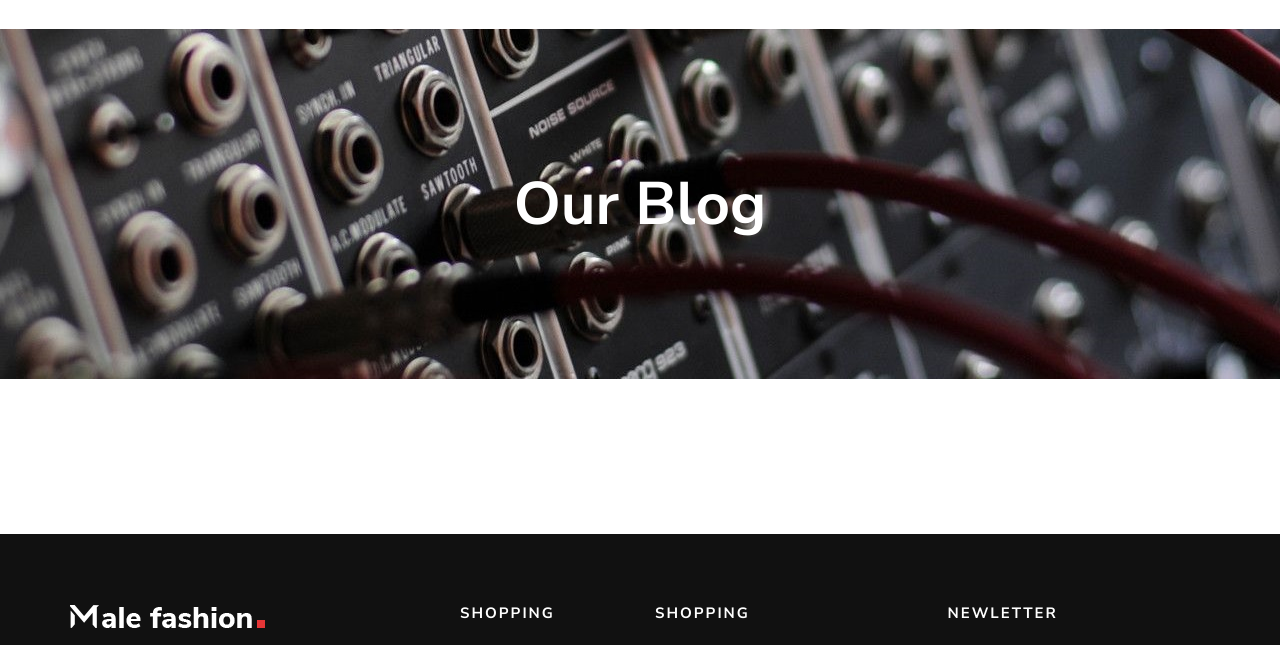
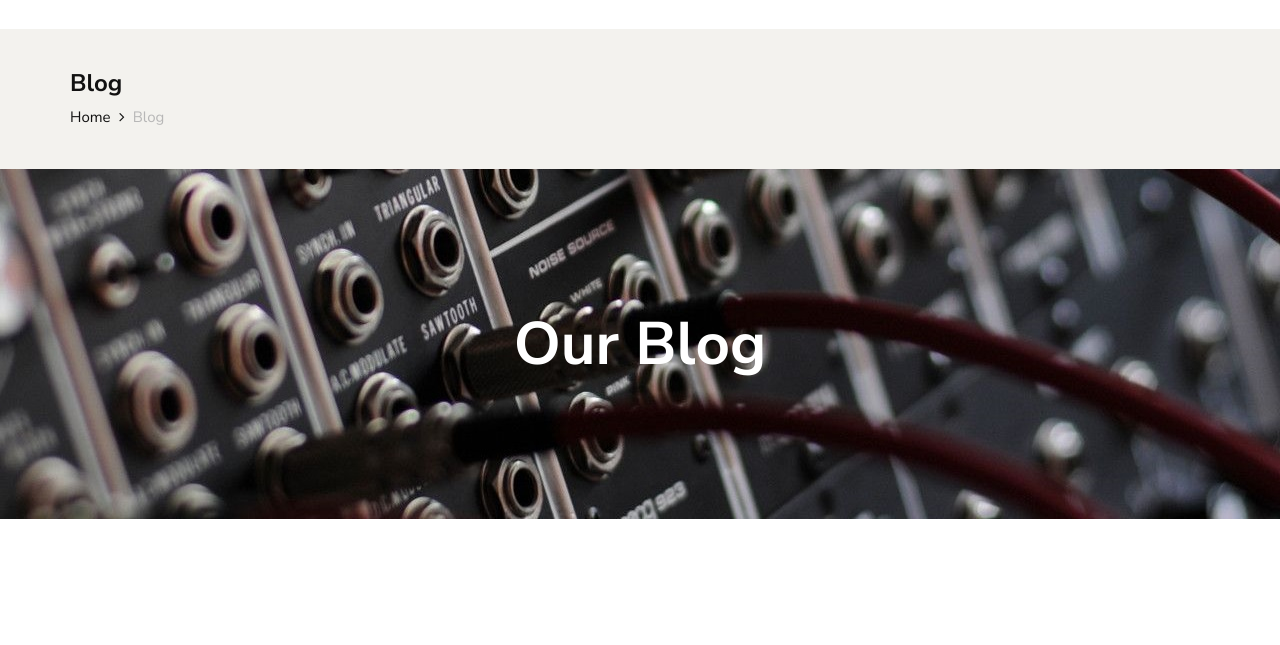
Before and after one commit to danielreyesveas/hemiola, a Django app: page /blog/ in a window 1280 px wide. Shown: the part 628-1273 px from the top of the page. Run offline with Django 3.2, Linux system fonts and the light colour scheme; data that the repository does not hold is empty; parts of the project's set-up code (start-up, migrations or seed data) failed here and were passed over; some libraries are stand-ins or nearby versions.

Commit message:
Blog posts

```diff
--- a/blog/templates/blog/list.html
+++ b/blog/templates/blog/list.html
@@ -3,6 +3,22 @@
 {% load static %}
 
 {% block content %}
+
+<section class="breadcrumb-option">
+	<div class="container">
+		<div class="row">
+			<div class="col-lg-12">
+				<div class="breadcrumb__text">
+					<h4>Blog</h4>
+					<div class="breadcrumb__links">
+						<a href="{% url 'core:home' %}">Home</a>
+						<span>Blog</span>
+					</div>
+				</div>
+			</div>
+		</div>
+	</div>
+</section>
 
 <section class="breadcrumb-blog set-bg" data-setbg="{% static 'img/breadcrumb-bg.jpg' %}">
     <div class="container">
@@ -20,7 +36,7 @@
             {% for post in object_list %}
                 <div class="col-lg-4 col-md-6 col-sm-6">
                     <div class="blog__item">
-                        <div class="blog__item__pic set-bg" data-setbg="{{ post.list_image_url }}"></div>
+                        <a href="{% url 'blog:detail' post.id %}"><div class="blog__item__pic set-bg" data-setbg="{{ post.list_image_url }}"></div></a>
                         <div class="blog__item__text">
                             <span><img src="{% static 'img/icon/calendar.png' %}" alt=""> {{ post.created_at | date:"d F Y"}}</span>
                             <a href="{% url 'blog:detail' post.id %}"><h5>{{ post.title }}</h5></a>
--- a/blog/urls.py
+++ b/blog/urls.py
@@ -4,8 +4,6 @@ from .views import BlogListView, BlogDetailView, by_tag, by_category
 app_name = 'blog'
 
 urlpatterns = [
-    path('', BlogListView.as_view(), name='blog'),
+    path('', BlogListView.as_view(), name='list'),
     path('<int:pk>', BlogDetailView.as_view(), name='detail'),
-    path('tag=<slug:tag>', by_tag, name='by_tag'),
-    path('category=<slug:category>', by_category, name='by_category'),
 ]
--- a/blog/views.py
+++ b/blog/views.py
@@ -10,6 +10,17 @@ from django.views.generic import ListView, DetailView
 class BlogListView(ListView):
     model = Post
     template_name = 'blog/list.html'
+
+    def get_queryset(self):
+        category_pk = self.request.GET.get('category', None)
+        tag_slug = self.request.GET.get('tag', None)
+
+        if category_pk:
+            return Post.objects.filter(category__pk=category_pk).order_by("title")
+        elif tag_slug:
+            return Post.objects.filter(tags__name__in=[tag_slug]).order_by("title")
+
+        return Post.objects.order_by("title")
 
 def blog_list(request):
     posts = Post.objects.all()
--- a/static/css/style.css
+++ b/static/css/style.css
@@ -2976,7 +2976,7 @@ ol {
 
 .blog-hero {
 	background: #f3f2ee;
-	padding-top: 125px;
+	padding-top: 25px;
 	padding-bottom: 190px;
 }
 
--- a/templates/base/navbar.html
+++ b/templates/base/navbar.html
@@ -88,7 +88,7 @@
                     <ul>
                         <li class="{% if request.path == '/' %}active{% endif %}"><a href="{% url 'core:home' %}">Home</a></li>
                         <li class="{% if request.path == '/shop/' %}active{% endif %}"><a href="{% url 'core:shop' %}">Shop</a></li>
-                        <li class="{% if request.path == '/blog/' %}active{% endif %}"><a href="{% url 'blog:blog' %}">Blog</a></li>
+                        <li class="{% if request.path == '/blog/' %}active{% endif %}"><a href="{% url 'blog:list' %}">Blog</a></li>
                         <li class="{% if request.path == '/contact/' %}active{% endif %}"><a href="{% url 'core:contact' %}">Contact</a></li>
                         <li class="{% if request.path == '/about/' %}active{% endif %}"><a href="{% url 'core:about' %}">About</a></li>
                     </ul>
```
Also changed, not shown: blog/templates/blog/detail.html (+21 -3 lines).
